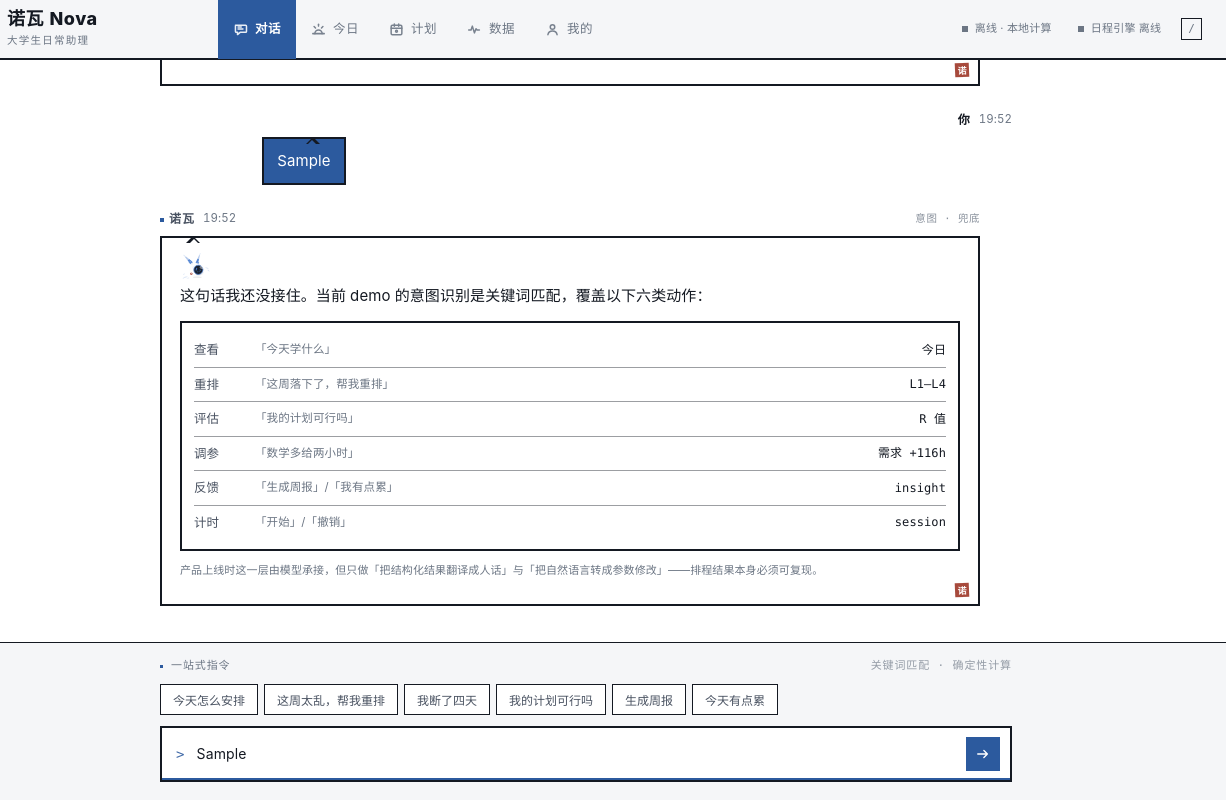
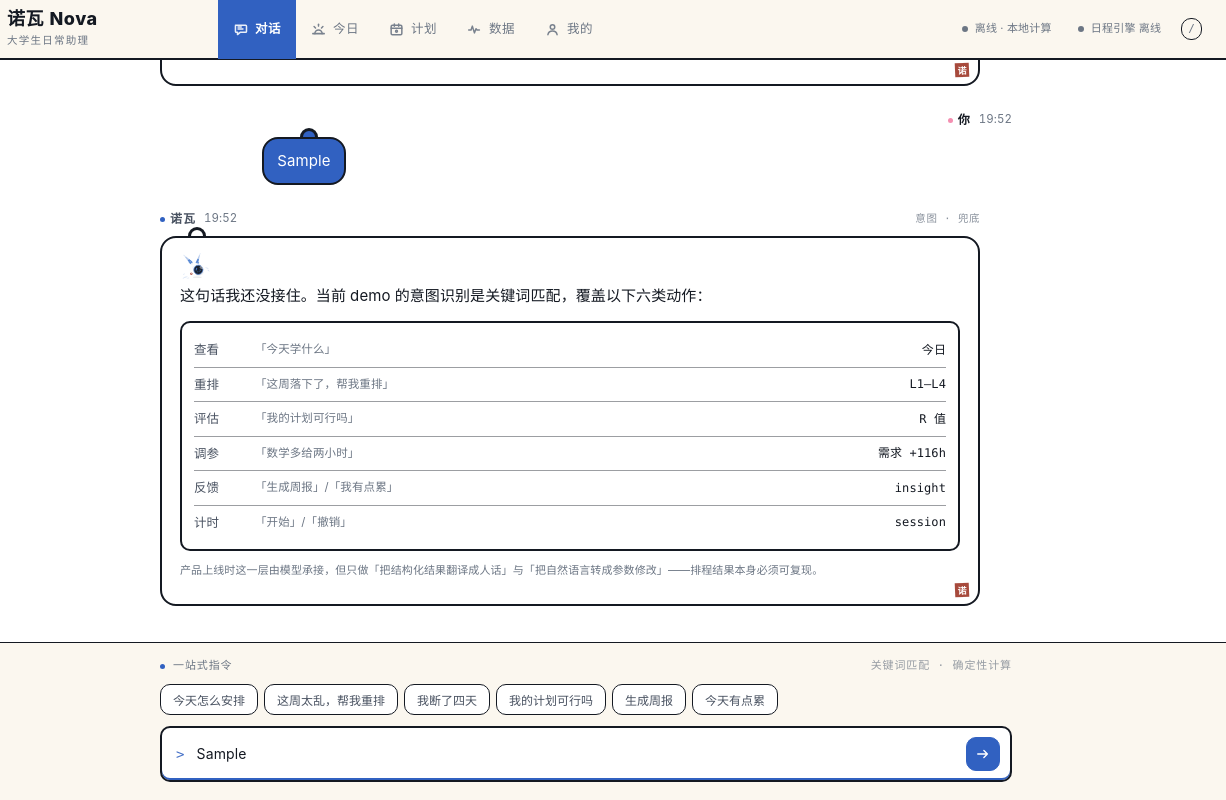
Before and after one commit to SilverBullet-Yu/Nova, a website with bundled scripts: page index.html in a window 1280 px wide. Both pictures are taken after typing "Sample" into the empty fields and a click on the button "发送". Shown: the full height of the page, 54-1280 px from the left. Built offline with nearby package versions, Linux system fonts and the light colour scheme; files whose address does not match are found by name.

Commit message:
feat: 视觉微调——日漫化(二次元日漫×清晰线骨架)
- 形状圆润化: --r:10px/--r-xs:4px, 气泡 16px 云朵圆角+圆月牙尾巴(黑圆负z露顶缘+同心内芯), 开关药丸化
- 色板日漫化: 奶油漫画纸 #FBF7EF(panel2 #F7F4EC) + 天空蓝 #3161C1(白字4.9:1); 新增樱花粉 --pink 仅用户侧说话人圆点
- 日漫装饰: 底纹改网点 halftone(radial dots), banner 右上 repeating-conic 集中线
- 标记圆点化: .dot/.step .sk/.sc-dot/.sd-cell/.wk.on/说话人点全部圆化
- 手感: btn:active 果冻下压回弹; 滚动条圆角
- index.html theme-color 同步 #FBF7EF; 死 token --pinkbg 即定义即删
- docs: IP-DESIGN §4 日漫化重写, FRONTEND-CONTRACT 追加微调章节, README 主题行
- 验证: npm test 57/57; audit 0 error 0 warn; 桌面四页签+390 移动截图核验无溢出

```diff
--- a/assets/css/app.css
+++ b/assets/css/app.css
@@ -8,22 +8,22 @@
      data-glow="off"    关闭纸面纹理（纤维质感）
      data-motion="off"  关闭全部动效
 
-   设计语言：清晰线分格（Ligne claire · 住着诺瓦的漫画分镜）
-     · 一切边界锋利：主容器 2px 实墨线全框，行分隔实线，无渐变、无弥散阴影
-     · 全直角体系（--r:0）；对话即漫画——2px 墨边气泡带尾巴，用户侧墨蓝平涂反白
-     · 荧光笔高亮（--hl）只做「划重点」底色（banner / 快捷指令 hover），不承载语义
-     · 单一活性色（墨蓝）承载全部主语义；朱砂仅用于「正在进行」与「诺」印，不参与装饰
-     · 数字等宽；标题超重黑体（--display 从衬线换为黑体族），层级靠字号极端对比
+   设计语言：日漫清晰线（二次元日漫 × 清晰线骨架）
+     · 漫画描边语言保留：主容器 2px 实墨线全框、行分隔实线、无弥散阴影
+     · 形状圆润化：--r:10px 体系，气泡云朵圆角 + 圆尾巴；控件果冻感（hover 浮起 / 按下回弹）
+     · 色板日漫化：奶油纸白底 + 天空蓝主色；樱花粉只做装饰点缀（不承载语义）
+     · 荧光笔（--hlbg）只做「划重点」底色；朱砂仅用于「正在进行」与「诺」印，纪律不变
+     · 单一活性色（天空蓝）承载全部主语义；数字等宽；标题超重黑体
    ========================================================= */
 
 /* ---------- 视觉配置 ---------- */
-/* 明度基线：漫画纸白。以宣纸上的墨线分格为意象，墨蓝黑边界 + 纸白面板，
-   「画框里的诺瓦」——界面是分格画框，形象与内容住在格子里。 */
+/* 明度基线：奶油漫画纸。以日漫画集的纸白为意象，暖纸底 + 纯白面板，
+   「云朵气泡里的诺瓦」——圆润分格住着圆润的诺瓦，风格差比硬框更小。 */
 :root{
   color-scheme:light;
 
-  /* 底色与层级：纸白 + 纯白面板；边界线一律实墨（发丝线退役，让格子说话） */
-  --bg:#F5F6F8; --panel:#FFFFFF; --panel2:#F7F8FA;
+  /* 底色与层级：奶油纸白 + 纯白面板；边界线一律实墨（日漫描边是黑的） */
+  --bg:#FBF7EF; --panel:#FFFFFF; --panel2:#F7F4EC;
   --line:#141922; --line2:#141922;
 
   /* 文本：墨蓝黑与冷灰；--txt3 对纸底 4.9:1，元信息不再用浅灰 */
@@ -31,10 +31,13 @@
 
   /* 对话区专用层级：纯白主入口，比工作台更亮，形成第一层次 */
   --cp-bg:#FFFFFF;
-  --topbar-bg:#F5F6F8;
-
-  /* 活性色：墨蓝——可排布的空档 / 结构的确定性 / 助理的冷静 */
-  --ac:#2C5A9E; --ac2:rgba(44,90,158,.5); --acbg:rgba(44,90,158,.08);
+  --topbar-bg:#FBF7EF;
+
+  /* 活性色：天空蓝——日漫 UI 的明朗确定；白字对比 4.9:1 */
+  --ac:#3161C1; --ac2:rgba(49,97,193,.5); --acbg:rgba(49,97,193,.08);
+
+  /* 樱花粉：装饰点缀（用户侧说话人标记），不承载语义、不进状态系统 */
+  --pink:#F48FB1;
 
   /* 朱砂：只用于「正在进行」与「顺延代价」，不参与装饰 */
   --cinnabar:#A03B2C;
@@ -54,8 +57,8 @@
   /* 字号与字距：正文 15px 是底线，元信息最低 11px（图表坐标轴 10px、移动端品牌副标 10px 除外） */
   --fs-body:15px; --lh-body:1.62;
 
-  /* 形状：全直角——分格画框没有圆角，气泡亦直角（尾巴承担方向语义） */
-  --r:0px; --r-xs:0px;
+  /* 形状：圆润体系——面板/按钮大圆角，气泡 16px 云朵圆角（尾巴承担方向语义） */
+  --r:10px; --r-xs:4px;
 
   /* 动效：只给状态与重排，不做装饰性过渡 */
   --ease:cubic-bezier(.2,.7,.3,1);
@@ -130,20 +133,12 @@ body{
   letter-spacing:.006em;
 }
 
-/* 背景：纸面方格 + 极淡纸纤维；不做径向光带与漂移，减少整屏重绘 */
+/* 背景：日漫网点 halftone + 极淡纸纤维；静态绘制，减少整屏重绘 */
 body::before{
   content:"";position:fixed;inset:0;pointer-events:none;z-index:0;
   opacity:var(--grid-opacity);
-  background-image:
-    linear-gradient(var(--line) 1px,transparent 1px),
-    linear-gradient(90deg,var(--line) 1px,transparent 1px),
-    linear-gradient(var(--cy-line) 1px,transparent 1px),
-    linear-gradient(90deg,var(--cy-line) 1px,transparent 1px);
-  background-size:
-    var(--grid-size) var(--grid-size),
-    var(--grid-size) var(--grid-size),
-    calc(var(--grid-size) * 5) calc(var(--grid-size) * 5),
-    calc(var(--grid-size) * 5) calc(var(--grid-size) * 5);
+  background-image:radial-gradient(circle,var(--cy-line) 1px,transparent 1.4px);
+  background-size:var(--grid-size) var(--grid-size);
   -webkit-mask-image:linear-gradient(180deg,#000,transparent 88%);
   mask-image:linear-gradient(180deg,#000,transparent 88%);
 }
@@ -171,7 +166,7 @@ button{font-family:inherit;color:inherit}
 /* 滚动条 */
 *::-webkit-scrollbar{width:8px;height:8px}
 *::-webkit-scrollbar-track{background:transparent}
-*::-webkit-scrollbar-thumb{background:var(--info-a12);border:2px solid transparent;background-clip:padding-box}
+*::-webkit-scrollbar-thumb{background:var(--info-a12);border:2px solid transparent;border-radius:8px;background-clip:padding-box}
 *::-webkit-scrollbar-thumb:hover{background:var(--ac-a26);background-clip:padding-box}
 
 /* ---------- shell ---------- */
@@ -205,8 +200,8 @@ button{font-family:inherit;color:inherit}
 .ctx-bench .r{font-size:11px}
 .spacer{flex:1}
 .sync{display:flex;align-items:center;gap:7px;font-size:12px;color:var(--txt3);letter-spacing:.02em}
-/* 状态点：方形印章点，不用圆形呼吸灯 */
-.dot{width:6px;height:6px;border-radius:0;background:var(--ok);position:relative}
+/* 状态点：圆形呼吸点（日漫语气） */
+.dot{width:6px;height:6px;border-radius:50%;background:var(--ok);position:relative}
 .dot.ac{background:var(--ac)}
 .dot.ac::after{content:none}
 .dot.warn{background:var(--warn)}
@@ -272,46 +267,48 @@ html[data-tab="chat"] .bench{display:none}
 .cp-body .msg{max-width:820px}
 .meta{display:flex;align-items:center;gap:8px;margin-bottom:8px;font-size:11.5px;color:var(--txt3)}
 .meta b{font-weight:600;color:var(--txt2);font-size:12px;letter-spacing:.08em}
-.msg.a .meta b::before{content:"";display:inline-block;width:4px;height:4px;background:var(--ac);margin-right:5px;vertical-align:1px}
+.msg.a .meta b::before{content:"";display:inline-block;width:5px;height:5px;border-radius:50%;background:var(--ac);margin-right:5px;vertical-align:1px}
+/* 用户侧说话人圆点用樱花粉——「你 = 粉、诺瓦 = 蓝」的日漫对位 */
+.msg.u .meta b::before{content:"";display:inline-block;width:5px;height:5px;border-radius:50%;background:var(--pink);margin-right:5px;vertical-align:1px}
 .msg.u .meta b{color:var(--txt)}
 .meta .eng{font-family:var(--mono);font-size:10.5px;letter-spacing:.05em;color:var(--txt3);margin-left:auto;opacity:.8}
 .txt{font-size:15px;line-height:1.72;color:var(--txt)}
-/* 助理气泡：纸白 + 2px 墨框直角 + 上缘尾巴指向说话人（meta 即分镜字幕栏） */
+/* 助理气泡：云朵圆角 + 2px 墨框 + 圆月牙尾巴指向说话人（meta 即分镜字幕栏） */
 .msg.a .txt{
   position:relative;
   padding:13px 18px;border:2px solid var(--txt);
   background:var(--panel);
-  border-radius:var(--r);
-}
-.msg.a .txt::before{   /* 尾巴外层：墨线三角，指向 meta 行的说话人名 */
-  content:"";position:absolute;top:-9px;left:24px;width:0;height:0;
-  border:7px solid transparent;border-bottom-color:var(--txt);
-}
-.msg.a .txt::after{    /* 尾巴内层：纸白，盖住与框的接缝 */
-  content:"";position:absolute;top:-3px;left:28px;width:0;height:0;
-  border:4px solid transparent;border-bottom-color:var(--panel);
+  border-radius:16px;
+}
+.msg.a .txt::before{   /* 尾巴：黑圆，负 z 沉到气泡背景之下，只露出顶缘月牙 */
+  content:"";position:absolute;top:-11px;left:26px;width:18px;height:18px;
+  background:var(--txt);border-radius:50%;z-index:-1;
+}
+.msg.a .txt::after{    /* 内层纸白圆，与黑圆同心偏下，形成描边月牙 */
+  content:"";position:absolute;top:-8px;left:29px;width:12px;height:12px;
+  background:var(--panel);border-radius:50%;z-index:-1;
 }
 .txt p{margin:0 0 9px}
 .txt p:last-child{margin-bottom:0}
 .txt b{color:var(--txt);font-weight:600}
 .txt .ac{color:var(--ac)}
-/* 用户输入：右对齐气泡，墨蓝平涂反白，尾巴与助理侧镜像指向右上；
+/* 用户输入：右对齐气泡，天空蓝平涂反白，圆尾巴与助理侧镜像指向右上；
    气泡随内容收缩（fit-content），不拉满整行 */
 .msg.u{margin-left:auto;max-width:88%}
 .msg.u .meta{justify-content:flex-end}
 .msg.u .txt{
   width:fit-content;max-width:100%;
   position:relative;color:var(--ac-ink);padding:9px 13px;border:2px solid var(--txt);
-  background:var(--ac);border-radius:var(--r);
+  background:var(--ac);border-radius:16px;
 }
 .msg.u .txt b{color:var(--ac-ink)}
-.msg.u .txt::before{   /* 尾巴外层：墨线三角 */
-  content:"";position:absolute;top:-9px;right:24px;width:0;height:0;
-  border:7px solid transparent;border-bottom-color:var(--txt);
-}
-.msg.u .txt::after{    /* 尾巴内层：墨蓝，盖住接缝 */
-  content:"";position:absolute;top:-3px;right:28px;width:0;height:0;
-  border:4px solid transparent;border-bottom-color:var(--ac);
+.msg.u .txt::before{   /* 尾巴：黑圆露出顶缘月牙 */
+  content:"";position:absolute;top:-11px;right:26px;width:18px;height:18px;
+  background:var(--txt);border-radius:50%;z-index:-1;
+}
+.msg.u .txt::after{    /* 内层天空蓝圆，形成描边月牙 */
+  content:"";position:absolute;top:-8px;right:29px;width:12px;height:12px;
+  background:var(--ac);border-radius:50%;z-index:-1;
 }
 .msg.u .meta .t{margin-left:0}
 /* 欢迎语（第一条助理消息）：主立绘左置环绕，图文构成开篇分镜；
@@ -351,7 +348,7 @@ html[data-tab="chat"] .bench{display:none}
 
 .steps{margin:10px 0 0;border-left:1px solid var(--line);padding-left:0}
 .step{display:flex;align-items:center;gap:8px;padding:4px 0 4px 12px;font-size:12.5px;color:var(--txt3);position:relative;transition:var(--dur-mid)}
-.step .sk{width:5px;height:5px;border:1px solid var(--txt3);border-radius:0;flex:0 0 5px;transition:var(--dur-mid)}
+.step .sk{width:5px;height:5px;border:1px solid var(--txt3);border-radius:50%;flex:0 0 5px;transition:var(--dur-mid)}
 .step .sv{margin-left:auto;font-family:var(--mono);font-size:11px;opacity:0;transition:var(--dur-mid)}
 .step.done{color:var(--txt2)}
 .step.done .sk{background:var(--txt);border-color:var(--txt)}
@@ -377,7 +374,7 @@ html[data-tab="chat"] .bench{display:none}
   display:flex;align-items:center;gap:8px;margin-bottom:9px;
   font-family:var(--mono);font-size:11px;letter-spacing:.08em;color:var(--txt3);
 }
-.cp-acts-h::before{content:"";width:3px;height:3px;flex:0 0 3px;background:var(--ac)}
+.cp-acts-h::before{content:"";width:5px;height:5px;flex:0 0 5px;background:var(--ac);border-radius:50%}
 .cp-acts-h span:last-child{margin-left:auto;opacity:.7;letter-spacing:.08em}
 .chips{display:flex;flex-wrap:wrap;gap:6px;margin-bottom:11px}
 .chip{
@@ -442,7 +439,7 @@ html[data-tab="chat"] .bench{display:none}
 .vhead{display:flex;align-items:flex-end;gap:24px;padding-bottom:14px;border-bottom:2px solid var(--txt);position:relative}
 .vhead::after{content:none}
 .eyebrow{display:flex;align-items:center;gap:7px;font-family:var(--mono);font-size:11px;letter-spacing:.18em;color:var(--txt3);margin-bottom:9px}
-.eyebrow::before{content:"";width:3px;height:3px;background:var(--ac);flex:0 0 3px}
+.eyebrow::before{content:"";width:5px;height:5px;background:var(--ac);border-radius:50%;flex:0 0 5px}
 h1{margin:0;font-family:var(--display);font-size:34px;line-height:1.16;font-weight:800;letter-spacing:.005em}
 h1 .sub{font-family:var(--sans);font-size:13px;font-weight:400;color:var(--txt3);margin-left:10px;letter-spacing:.02em}
 /* 统计条：四格表格，细线分栏，不用悬浮卡片 */
@@ -527,7 +524,8 @@ h1 .sub{font-family:var(--sans);font-size:13px;font-weight:400;color:var(--txt3)
   transition:color var(--dur) var(--ease),border-color var(--dur) var(--ease),background var(--dur) var(--ease);
 }
 .btn:hover{border-color:var(--txt);color:var(--txt);background:var(--panel2)}
-.btn:active{transform:none}
+/* 果冻手感：按下轻微下压，松手回弹 */
+.btn:active{transform:translateY(1px) scale(.98)}
 /* 主按钮：墨底（像盖章），hover 转朱砂；不用渐变与光晕 */
 .btn.pri{background:var(--txt);border-color:var(--txt);color:var(--bg);font-weight:600}
 .btn.pri:hover{background:var(--cinnabar);border-color:var(--cinnabar);color:var(--bg)}
@@ -597,7 +595,7 @@ h1 .sub{font-family:var(--sans);font-size:13px;font-weight:400;color:var(--txt3)
 .wk-val{font-family:var(--mono);font-size:10.5px;color:var(--txt3);text-align:center}
 .wk.on .wk-lab{color:var(--ac)}
 .wk.on .wk-val{color:var(--txt2)}
-.wk.on::after{content:"";position:absolute;left:50%;bottom:-11px;width:4px;height:4px;background:var(--ac);border-radius:0;transform:translateX(-50%)}
+.wk.on::after{content:"";position:absolute;left:50%;bottom:-11px;width:5px;height:5px;background:var(--ac);border-radius:50%;transform:translateX(-50%)}
 .legend{display:flex;align-items:center;gap:14px;margin-top:14px;font-size:11px;color:var(--txt3);flex-wrap:wrap}
 .legend i{display:inline-block;width:7px;height:7px;border-radius:var(--r-xs);margin-right:5px;vertical-align:-1px}
 .legend .hatch{background:repeating-linear-gradient(135deg,color-mix(in srgb,var(--txt) 50%,transparent) 0 1px,transparent 1px 3px);border:1px solid color-mix(in srgb,var(--txt) 25%,transparent)}
@@ -675,12 +673,12 @@ svg.ch{display:block;width:100%;height:auto}
 .sw small{display:block;font-size:11px;color:var(--txt3)}
 .sw .spacer{flex:1}
 .tg{
-  width:40px;height:22px;border-radius:var(--r);border:1px solid var(--line2);background:color-mix(in srgb,var(--txt) 12%,transparent);
+  width:40px;height:22px;border-radius:11px;border:1px solid var(--line2);background:color-mix(in srgb,var(--txt) 12%,transparent);
   position:relative;cursor:pointer;padding:0;font:inherit;
   appearance:none;-webkit-appearance:none;   /* 承载元素是真 button：复位默认外观，样式走本规则 */
   transition:background var(--dur) var(--ease),border-color var(--dur) var(--ease);flex:0 0 40px;
 }
-.tg::after{content:"";position:absolute;top:3px;left:3px;width:14px;height:14px;background:var(--txt3);transition:left var(--dur) var(--ease),background var(--dur) var(--ease)}
+.tg::after{content:"";position:absolute;top:3px;left:3px;width:14px;height:14px;background:var(--txt3);border-radius:50%;transition:left var(--dur) var(--ease),background var(--dur) var(--ease)}
 .tg.on{background:var(--ac);border-color:var(--ac)}
 .tg.on::after{left:21px;background:var(--ac-ink)}
 .tg:hover{border-color:var(--txt2)}
@@ -783,12 +781,18 @@ html.no-scroll{overflow:hidden}
 .notice b{color:var(--txt);font-weight:500}
 .notice.warn{border-left-color:var(--warn-a60);background:var(--warn-a06);color:var(--warn-tint)}
 .notice.bad{border-left-color:var(--bad-a70);background:var(--bad-a06);color:var(--bad-tint)}
-/* banner：荧光笔划重点——今日页第一横幅与挽救横幅的「该看这里」底色 */
+/* banner：荧光笔划重点 + 右上角日漫集中线（repeating-conic 放射条纹）——「该看这里」 */
 .banner{
   position:relative;display:flex;align-items:center;gap:12px;padding:12px 14px;
   border:2px solid var(--txt);
   background:var(--hlbg);
   border-radius:var(--r);margin-bottom:18px;animation:none;
+  overflow:hidden;
+}
+.banner::after{
+  content:"";position:absolute;right:-18px;top:-18px;width:84px;height:84px;
+  background:repeating-conic-gradient(from 0deg,rgba(20,25,34,.09) 0deg 5deg,transparent 5deg 13deg);
+  border-radius:50%;pointer-events:none;
 }
 .banner .bt{font-size:13px;color:var(--txt)}
 .banner .bs{font-size:11.5px;color:var(--txt3);margin-top:2px}
@@ -1117,7 +1121,7 @@ html.no-scroll{overflow:hidden}
 .sc-opt:hover{border-color:var(--txt);background:var(--hlbg)}
 .sc-opt.on{border-color:var(--ac);background:var(--acbg);color:var(--txt)}
 .sc-dot{
-  width:6px;height:6px;flex:0 0 6px;border:1px solid var(--line2);border-radius:0;
+  width:6px;height:6px;flex:0 0 6px;border:1px solid var(--line2);border-radius:50%;
   transition:background var(--dur) var(--ease),border-color var(--dur) var(--ease),box-shadow var(--dur) var(--ease);
 }
 .sc-opt.on .sc-dot{background:var(--ac);border-color:var(--ac)}
@@ -1295,7 +1299,7 @@ html[data-font="l"]{--fs-body:17px;--lh-body:1.58}
 }
 .sd-cell[aria-pressed="true"]::before{
   content:"";position:absolute;left:50%;top:50%;width:6px;height:6px;margin:-3px 0 0 -3px;
-  background:var(--ac);
+  background:var(--ac);border-radius:50%;
 }
 .sd-cell.silent{
   cursor:not-allowed;opacity:.55;border-color:var(--info-a05);
```
Also changed, not shown: docs/FRONTEND-CONTRACT.md (+22 -0 lines), docs/IP-DESIGN.md (+7 -6 lines), index.html (+1 -1 lines), README.md.
